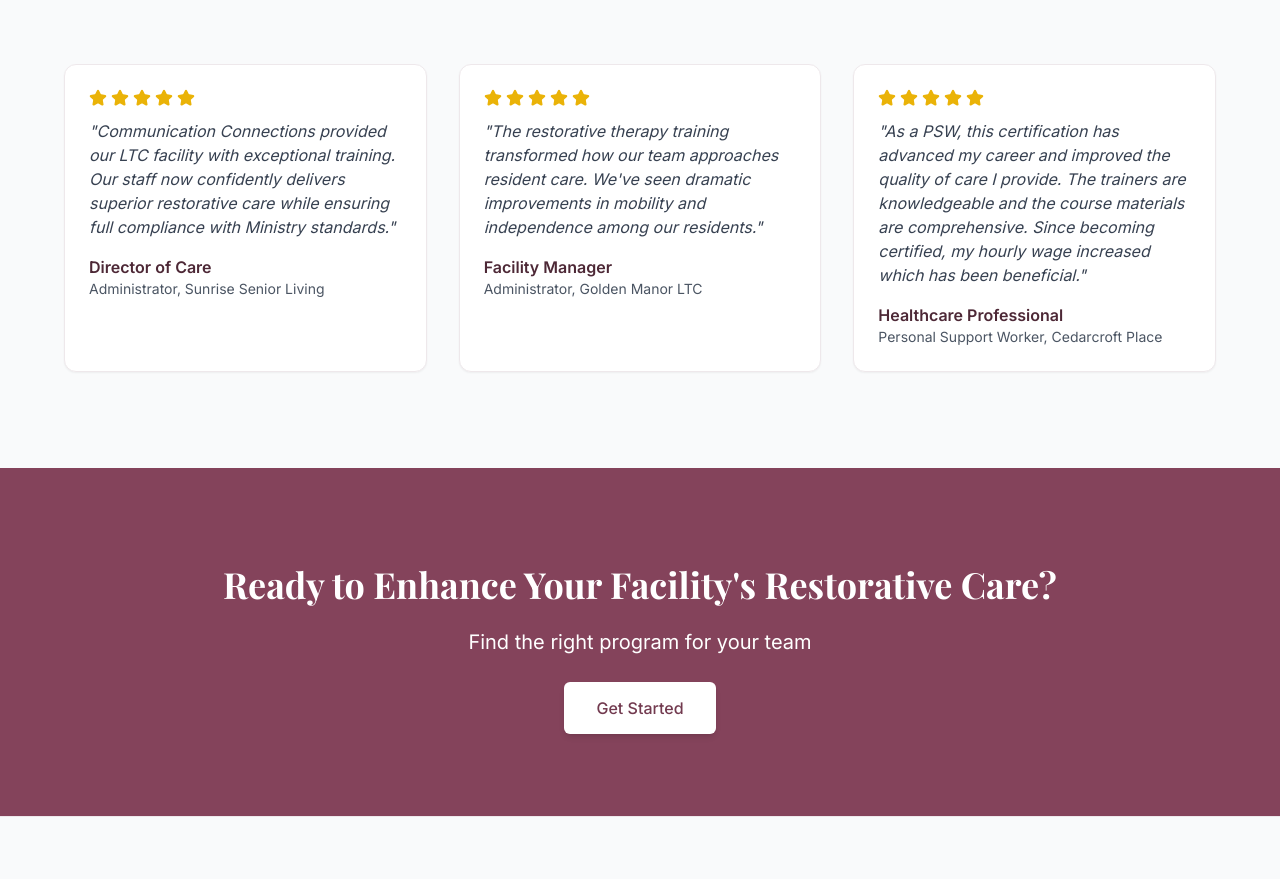
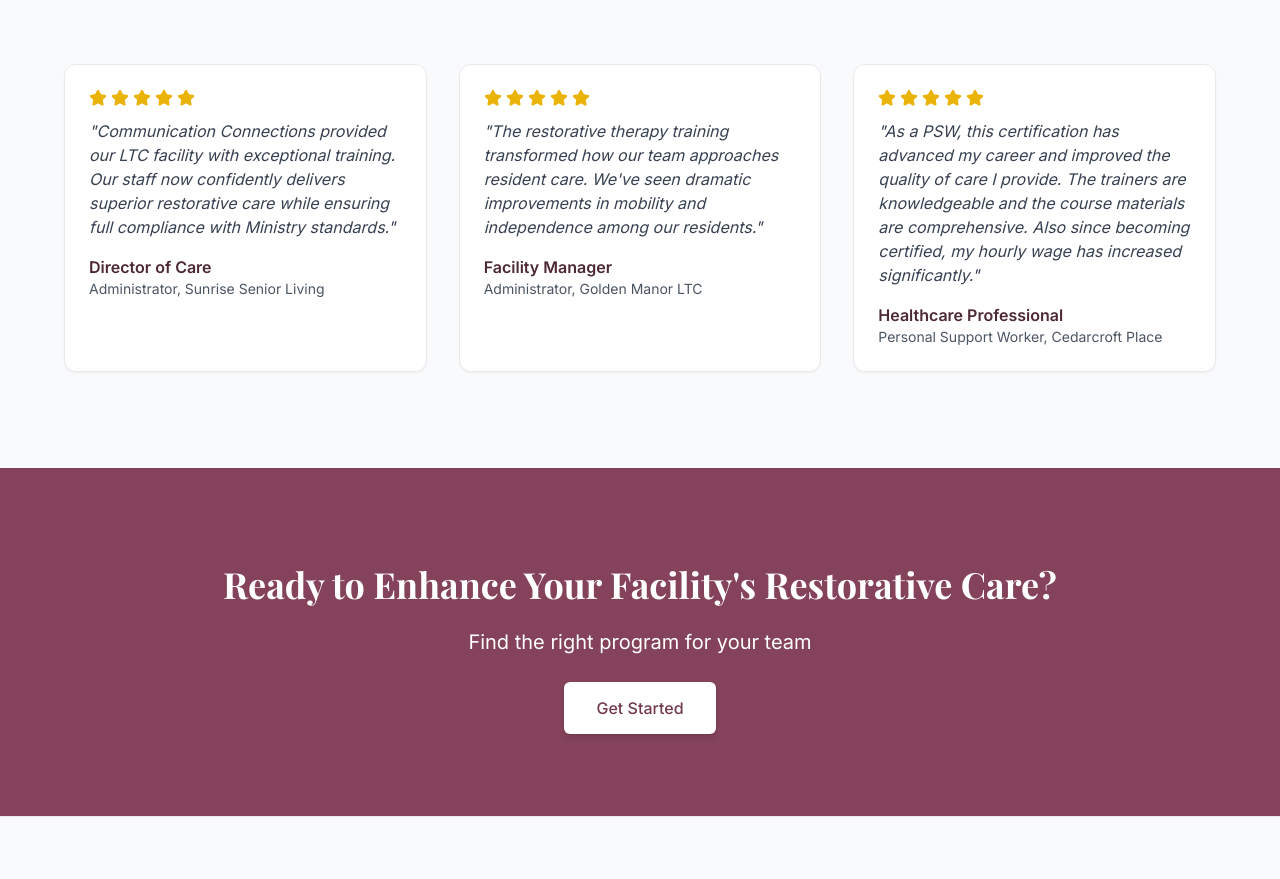
Before and after one commit to daverdee/communication-connections, a React (Vite) app: page / in a window 1280 px wide. Shown: the part 3585-4464 px from the top of the page. Built offline with nearby package versions, Linux system fonts and the light colour scheme.

Commit message:
Fix testimonial quote
Corrected a typo and improved the wording in one of the testimonial quotes.

```diff
--- a/src/pages/Index.tsx
+++ b/src/pages/Index.tsx
@@ -25,7 +25,7 @@ const testimonials = [
     rating: 5
   },
   {
-    quote: "As a PSW, this certification has advanced my career and improved the quality of care I provide. The trainers are knowledgeable and the course materials are comprehensive. Since becoming certified, my hourly wage increased which has been beneficial.",
+    quote: "As a PSW, this certification has advanced my career and improved the quality of care I provide. The trainers are knowledgeable and the course materials are comprehensive. Also since becoming certified, my hourly wage has increased significantly.",
     author: "Healthcare Professional",
     position: "Personal Support Worker",
     organization: "Cedarcroft Place",
```
